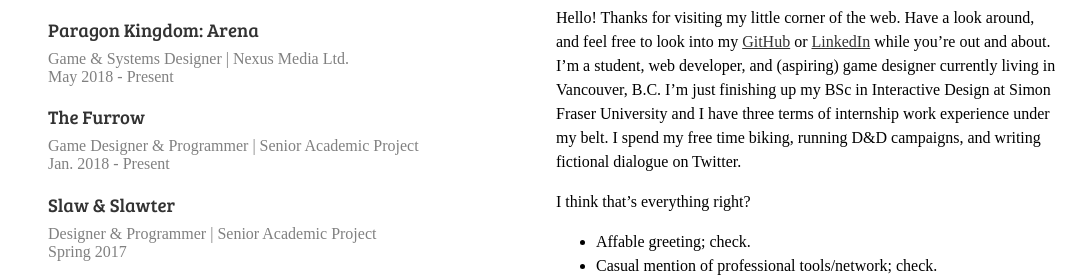
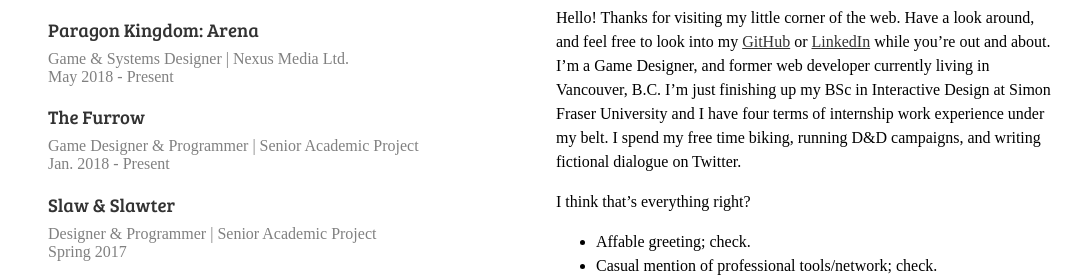
Before and after one commit to LoganAFBuchanan/portfolio-V4, a plain HTML site: page bio.html in a window 1280 px wide. Shown: the part 160-435 px from the top of the page, without its empty margins (0-1086 px from the left). Drawn offline with Linux system fonts and the light colour scheme; a web font is replaced by a local one.

Commit message:
Update Bio

```diff
--- a/bio.html
+++ b/bio.html
@@ -113,7 +113,7 @@
           </h3>
         </section>
         <section class="main-content">
-          <p>Hello! Thanks for visiting my little corner of the web. Have a look around, and feel free to look into my <a href="https://github.com/LoganAFBuchanan" target="_blank">GitHub</a> or <a href="https://www.linkedin.com/in/logan-buchanan-90b8b3126/" target="_blank">LinkedIn</a> while you’re out and about. I’m a student, web developer, and (aspiring) game designer currently living in Vancouver, B.C.  I’m just finishing up my BSc in Interactive Design at Simon Fraser University and I have three terms of internship work experience under my belt. I spend my free time biking, running D&D campaigns, and writing fictional dialogue on Twitter.</p>
+          <p>Hello! Thanks for visiting my little corner of the web. Have a look around, and feel free to look into my <a href="https://github.com/LoganAFBuchanan" target="_blank">GitHub</a> or <a href="https://www.linkedin.com/in/logan-buchanan-90b8b3126/" target="_blank">LinkedIn</a> while you’re out and about. I’m a Game Designer, and former web developer currently living in Vancouver, B.C.  I’m just finishing up my BSc in Interactive Design at Simon Fraser University and I have four terms of internship work experience under my belt. I spend my free time biking, running D&D campaigns, and writing fictional dialogue on Twitter.</p>
           <p>I think that’s everything right?</p>
           <ul>
             <li>Affable greeting; check.</li>
```
